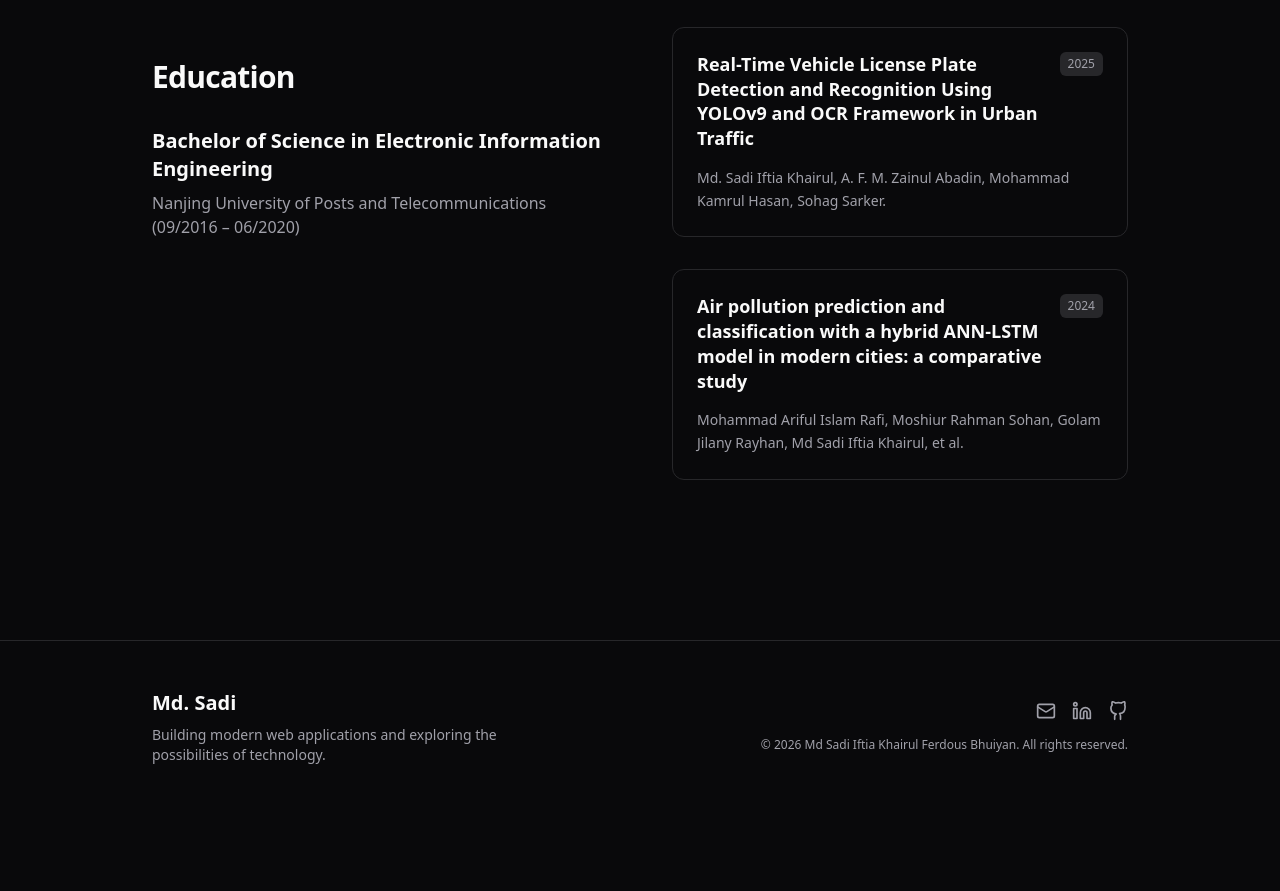
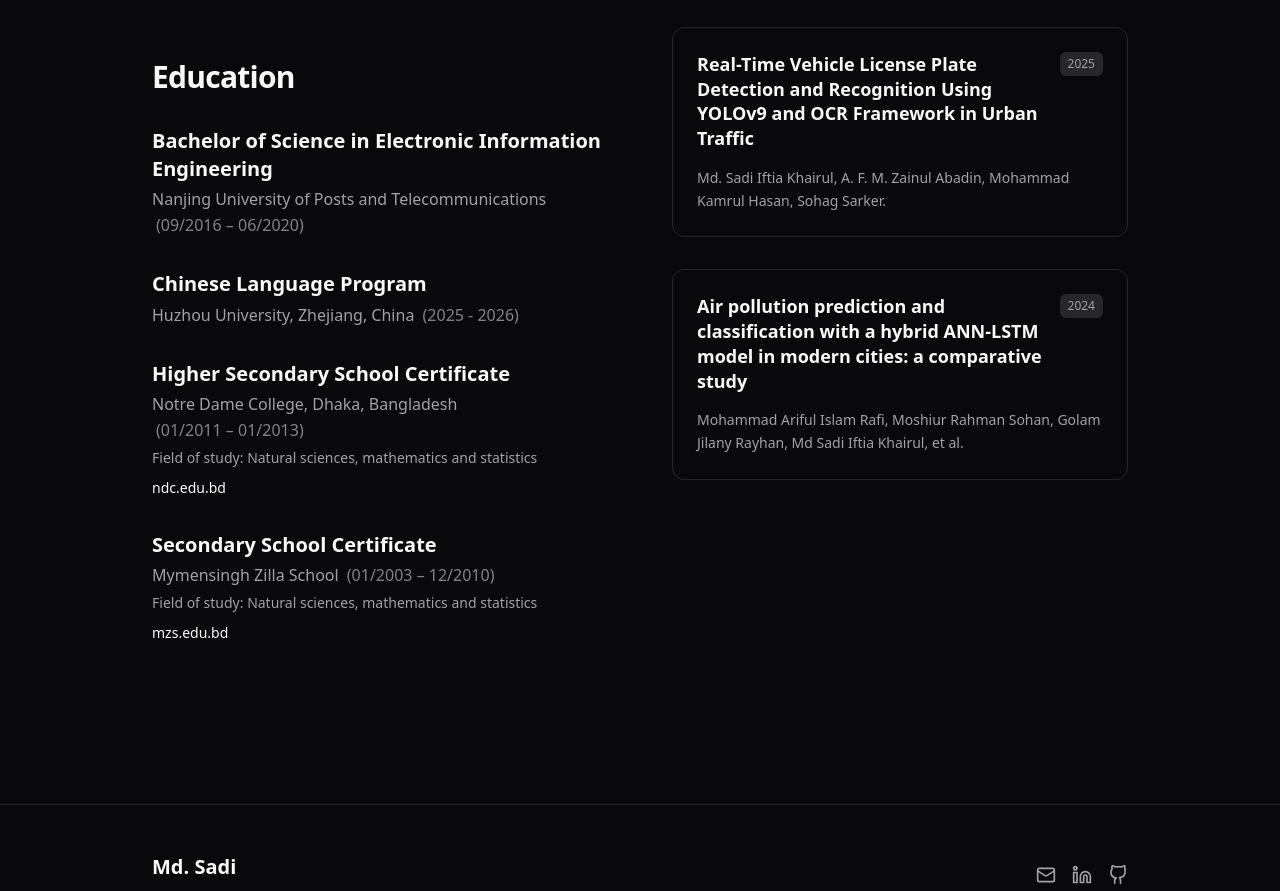
Before and after one commit to sadiifti/Portfolio, a Next.js app: page /Portfolio/ in a window 1280 px wide. Shown: the part 2020-2911 px from the top of the page. Before the commit the page ends 2833 px from the top, so only its background shows below. Built offline with nearby package versions, Linux system fonts and the light colour scheme.

Commit message:
Updated Education section

```diff
--- a/src/components/Skills.tsx
+++ b/src/components/Skills.tsx
@@ -11,6 +11,34 @@ const skills = [
   "CyberSecurity Forensics",
   "Digital Signal Processing",
   "IoT & Embedded Systems"
+];
+const education = [
+  {
+    degree: "Bachelor of Science in Electronic Information Engineering",
+    institution: "Nanjing University of Posts and Telecommunications",
+    date: "09/2016 – 06/2020",
+  },
+  {
+    degree: "Chinese Language Program",
+    institution: "Huzhou University, Zhejiang, China",
+    date: "2025 - 2026",
+  },
+  {
+    degree: "Higher Secondary School Certificate",
+    institution: "Notre Dame College, Dhaka, Bangladesh",
+    date: "01/2011 – 01/2013",
+    field: "Natural sciences, mathematics and statistics",
+    website: "https://ndc.edu.bd/",
+    websiteLabel: "ndc.edu.bd"
+  },
+  {
+    degree: "Secondary School Certificate",
+    institution: "Mymensingh Zilla School",
+    date: "01/2003 – 12/2010",
+    field: "Natural sciences, mathematics and statistics",
+    website: "http://www.mzs.edu.bd/",
+    websiteLabel: "mzs.edu.bd"
+  }
 ];
 
 const publications = [
@@ -55,9 +83,19 @@ export function Skills() {
             </div>
 
             <h2 className="text-3xl font-bold tracking-tight mb-8 mt-16">Education</h2>
-            <div className="space-y-2">
-              <h3 className="text-xl font-semibold">Bachelor of Science in Electronic Information Engineering</h3>
-              <p className="text-muted-foreground">Nanjing University of Posts and Telecommunications (09/2016 – 06/2020)</p>
+            <div className="space-y-8">
+              {education.map((edu, index) => (
+                <div key={index} className="space-y-1">
+                  <h3 className="text-xl font-semibold leading-snug">{edu.degree}</h3>
+                  <p className="text-muted-foreground leading-relaxed">{edu.institution} <span className="inline-block ml-1 opacity-80">({edu.date})</span></p>
+                  {edu.field && <p className="text-sm text-muted-foreground leading-relaxed">Field of study: {edu.field}</p>}
+                  {edu.website && (
+                    <a href={edu.website} target="_blank" rel="noreferrer" className="text-sm text-primary hover:underline inline-block mt-1">
+                      {edu.websiteLabel}
+                    </a>
+                  )}
+                </div>
+              ))}
             </div>
           </div>
 
```
